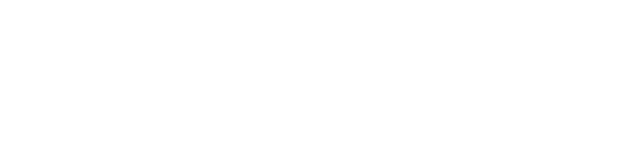
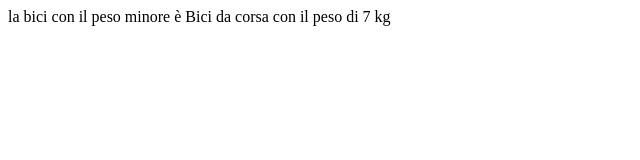
Before and after one commit to Nico-Serra/js-snack-es6, a plain HTML site: page snack 5/index.html in a window 1280 px wide. Shown: the whole page, without its empty margins (0-640 px from the left). Drawn offline with Linux system fonts and the light colour scheme.

Commit message:
add bonus snack 5

```diff
--- a/snack 5/index.html
+++ b/snack 5/index.html
@@ -6,7 +6,7 @@
     <title>Document</title>
 </head>
 <body>
-
+    <div class="container"></div>
 
     <script src="./js/main.js"></script>
 </body>
--- a/snack 5/js/main.js
+++ b/snack 5/js/main.js
@@ -46,3 +46,7 @@ let [,,{nome}] = bici
 let [,,{peso}] = bici
 
 console.log(`la bici con il peso minore è ${nome} con il peso di ${peso} kg`);
+
+let markup = `la bici con il peso minore è ${nome} con il peso di ${peso} kg`;
+
+document.querySelector('.container').insertAdjacentHTML('beforeend', markup)
```
